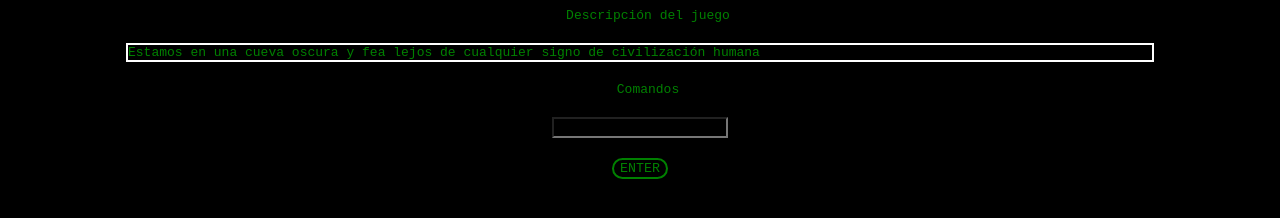
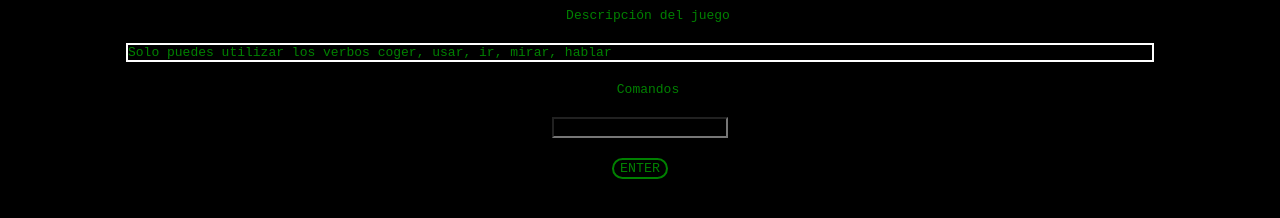
Before and after one commit to miguelsalvadorrguez85/Videojuego, a plain HTML site: page index.html in a window 1280 px wide. Both pictures are taken after a click on the button "ENTER". Drawn offline with Linux system fonts and the light colour scheme.

Commit message:
Añado output

```diff
--- a/script.js
+++ b/script.js
@@ -13,7 +13,7 @@ button.onclick = function (){
     let order = splitString(sentence);
     let checked = verbs.has (order[0]);
     if ((!checked)){
-        console.log("Solo puedes utilizar los verbos coger, usar, ir, mirar, hablar")
+        description.innerHTML = ("Solo puedes utilizar los verbos coger, usar, ir, mirar, hablar");
     }
 
 }
--- a/style.css
+++ b/style.css
@@ -12,6 +12,7 @@ body{
     border: 2px solid white;
     margin-top: 20px;
     margin-bottom: 20px;
+    overflow: auto;
 }
 
 #commands{
```
